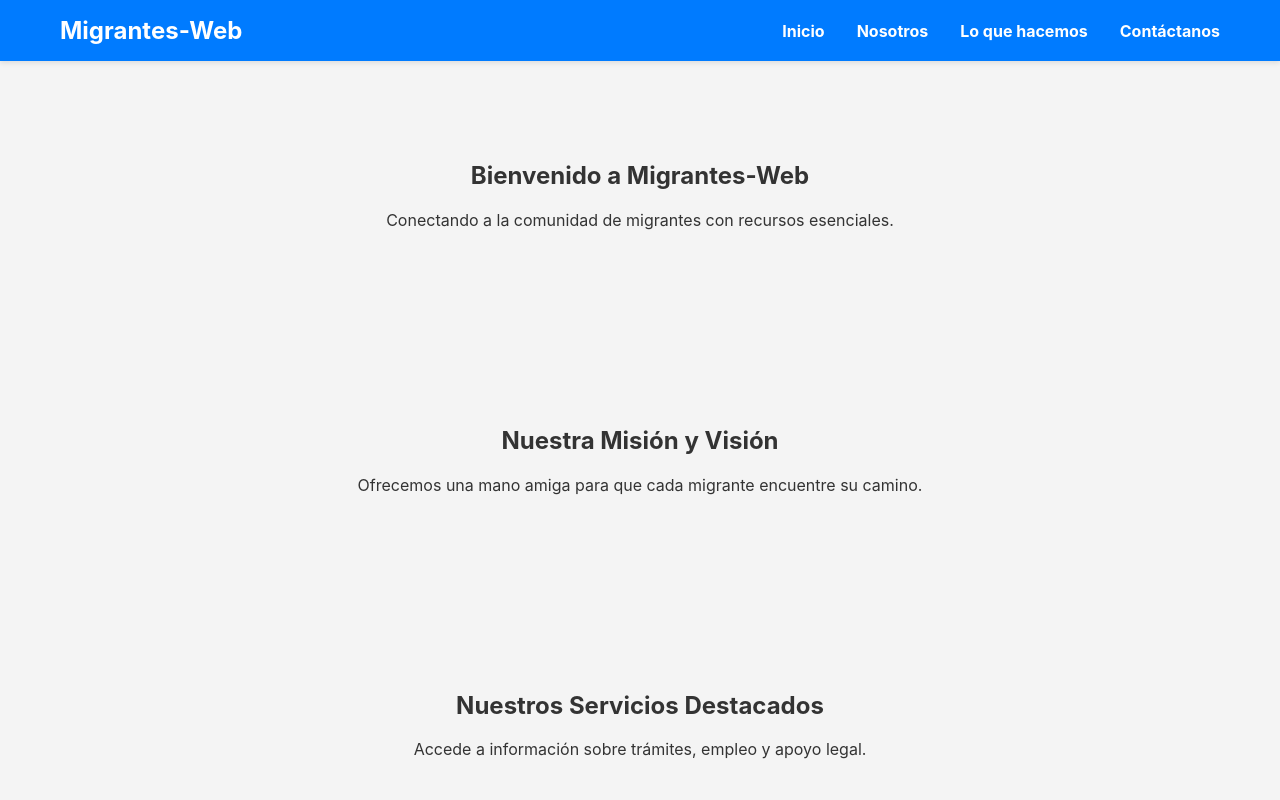
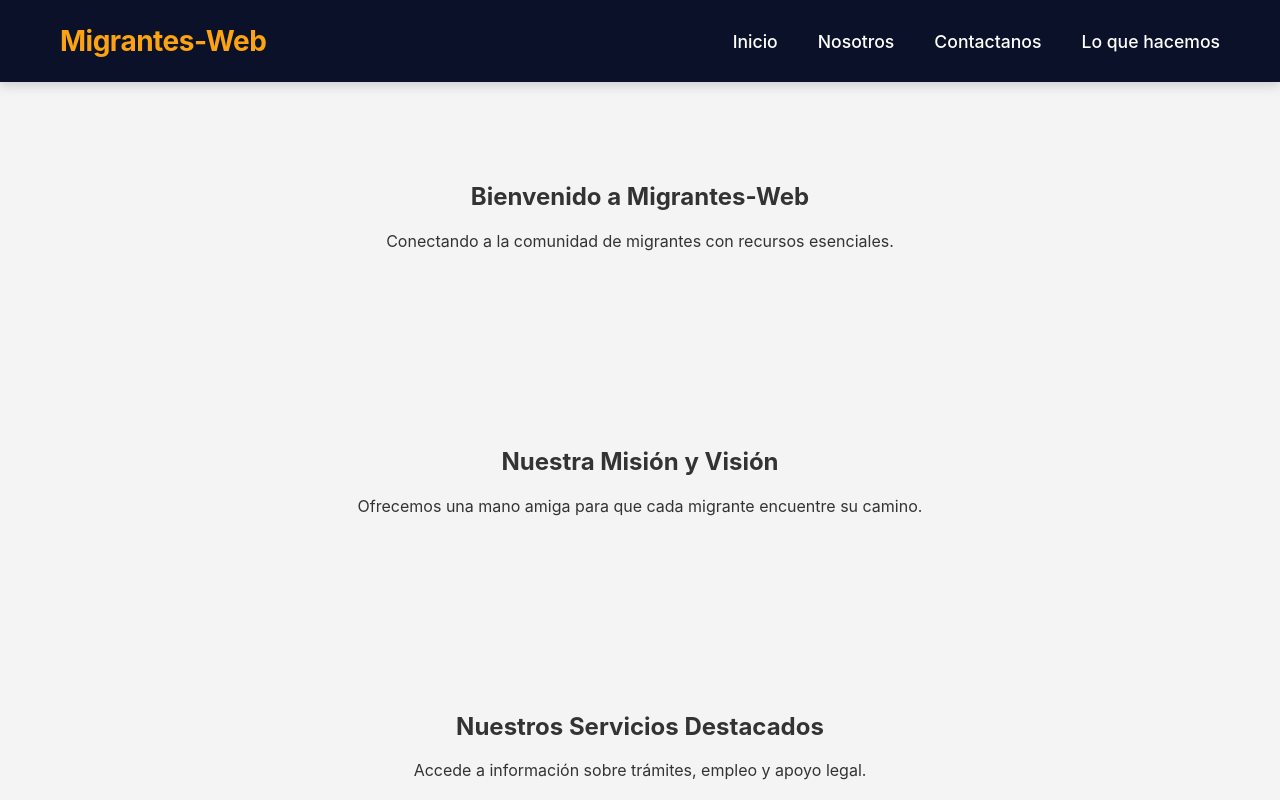
Before and after one commit to Arcanica11/migrantes-unidos, a Next.js app: page / in a window 1280 px wide. Shown: the top 800 px of the page. Built offline with nearby package versions, Linux system fonts and the light colour scheme.

Commit message:
commint 2

```diff
--- a/src/components/Footer.js
+++ b/src/components/Footer.js
@@ -1,5 +1,4 @@
 import React from 'react';
-import '../styles/Footer.css';
 
 const Footer = () => {
   return (
--- /dev/null
+++ b/src/components/Layout.js
@@ -0,0 +1,24 @@
+import React from 'react';
+import Head from 'next/head';
+import Navbar from './Navbar';
+import Footer from './Footer';
+import styles from '../styles/Layout.module.css';
+
+const Layout = ({ children }) => {
+  return (
+    <div className={styles.layoutContainer}>
+      <Head>
+        <title>Migrantes-Web</title>
+        <meta name="description" content="Página web para la comunidad de migrantes" />
+        <link rel="icon" href="/favicon.ico" />
+      </Head>
+      <Navbar />
+      <main className={styles.mainContent}>
+        {children}
+      </main>
+      <Footer />
+    </div>
+  );
+};
+
+export default Layout;
--- a/src/components/Navbar.js
+++ b/src/components/Navbar.js
@@ -1,15 +1,25 @@
-import React from 'react';
+import React, { useState } from 'react';
 import Link from 'next/link';
-import '../styles/Navbar.css';
 
 const Navbar = () => {
+  const [isOpen, setIsOpen] = useState(false);
+
+  const toggleMenu = () => {
+    setIsOpen(!isOpen);
+  };
+
   return (
     <nav className="navbar">
       <div className="container">
         <Link href="/" legacyBehavior>
           <a className="logo">Migrantes-Web</a>
         </Link>
-        <ul className="nav-links">
+        <div className={`hamburger ${isOpen ? 'open' : ''}`} onClick={toggleMenu}>
+          <div className="line line1"></div>
+          <div className="line line2"></div>
+          <div className="line line3"></div>
+        </div>
+        <ul className={`nav-links ${isOpen ? 'open' : ''}`}>
           <li>
             <Link href="/" legacyBehavior>
               <a>Inicio</a>
@@ -21,13 +31,13 @@ const Navbar = () => {
             </Link>
           </li>
           <li>
-            <Link href="/loquehacemos" legacyBehavior>
-              <a>Lo que hacemos</a>
+            <Link href="/contactanos" legacyBehavior>
+              <a>Contactanos</a>
             </Link>
           </li>
           <li>
-            <Link href="/contactanos" legacyBehavior>
-              <a>Contáctanos</a>
+            <Link href="/loquehacemos" legacyBehavior>
+              <a>Lo que hacemos</a>
             </Link>
           </li>
         </ul>
--- a/src/pages/_app.js
+++ b/src/pages/_app.js
@@ -1,25 +1,15 @@
 import React from 'react';
-import Head from 'next/head';
-import Navbar from '../components/Navbar';
-import Footer from '../components/Footer';
+import Layout from '../components/Layout';
 import '../styles/globals.css';
+import '../styles/Navbar.css';
+import '../styles/Footer.css';
+import '../styles/Layout.module.css';
 
 function MyApp({ Component, pageProps }) {
   return (
-    <>
-      <Head>
-        <title>Migrantes-Web</title>
-        <meta name="description" content="Página web para la comunidad de migrantes" />
-        <link rel="icon" href="/favicon.ico" />
-      </Head>
-      <div style={{ display: 'flex', flexDirection: 'column', minHeight: '100vh' }}>
-        <Navbar />
-        <main>
-            <Component {...pageProps} />
-        </main>
-        <Footer />
-      </div>
-    </>
+    <Layout>
+      <Component {...pageProps} />
+    </Layout>
   );
 }
 
--- a/src/styles/Footer.css
+++ b/src/styles/Footer.css
@@ -11,6 +11,6 @@
   align-items: center;
 }
 .footer p {
-    margin: 0.25rem 0;
-    font-size: 0.9rem;
+  margin: 0.25rem 0;
+  font-size: 0.9rem;
 }
--- /dev/null
+++ b/src/styles/Layout.module.css
@@ -0,0 +1,9 @@
+.layoutContainer {
+  display: flex;
+  flex-direction: column;
+  min-height: 100vh;
+}
+
+.mainContent {
+  flex: 1;
+}
--- a/src/styles/Navbar.css
+++ b/src/styles/Navbar.css
@@ -1,33 +1,123 @@
 .navbar {
-  background-color: #007bff;
+  background-color: #0a1128;
   color: white;
-  padding: 1rem 0;
-  box-shadow: 0 2px 5px rgba(0,0,0,0.1);
+  padding: 1.5rem 0;
+  box-shadow: 0 4px 10px rgba(0, 0, 0, 0.15);
+  position: sticky;
+  top: 0;
+  z-index: 1000;
 }
+
 .navbar .container {
   display: flex;
   justify-content: space-between;
   align-items: center;
+  padding: 0 20px;
 }
+
 .navbar .logo {
-  font-size: 1.5rem;
-  font-weight: bold;
+  font-size: 1.75rem;
+  font-weight: 700;
+  letter-spacing: -0.5px;
+  color: #fca311;
+  transition: color 0.3s ease-in-out;
 }
+
+.navbar .logo:hover {
+  color: #ffd700;
+}
+
 .navbar .nav-links {
   list-style: none;
   margin: 0;
   padding: 0;
   display: flex;
+  align-items: center;
 }
+
 .navbar .nav-links li {
-  margin-left: 2rem;
+  margin-left: 2.5rem;
 }
+
 .navbar .nav-links a {
   color: white;
   text-decoration: none;
-  font-weight: bold;
-  transition: color 0.3s ease;
+  font-weight: 500;
+  font-size: 1.1rem;
+  padding: 0.5rem 0;
+  transition: color 0.3s ease-in-out;
+  position: relative;
 }
+
 .navbar .nav-links a:hover {
-  color: #b2d8ff;
+  color: #e9ecef;
 }
+
+.navbar .nav-links a::before {
+  content: '';
+  position: absolute;
+  bottom: 0;
+  left: 0;
+  width: 0%;
+  height: 2px;
+  background-color: #fca311;
+  transition: width 0.3s ease-in-out;
+}
+
+.navbar .nav-links a:hover::before {
+  width: 100%;
+}
+
+@media (max-width: 768px) {
+  .navbar .container {
+    flex-direction: column;
+    align-items: flex-start;
+    padding: 15px;
+  }
+  .navbar .logo {
+    margin-bottom: 1rem;
+  }
+  .navbar .nav-links {
+    flex-direction: column;
+    width: 100%;
+    text-align: left;
+    margin-top: 1rem;
+    display: none;
+  }
+  .navbar .nav-links.open {
+    display: flex;
+  }
+  .navbar .nav-links li {
+    margin: 0.75rem 0;
+  }
+  .hamburger {
+    display: block;
+    cursor: pointer;
+    width: 30px;
+    height: 25px;
+    position: absolute;
+    top: 20px;
+    right: 20px;
+    z-index: 1001;
+  }
+  .hamburger .line {
+    width: 100%;
+    height: 3px;
+    background-color: white;
+    margin-bottom: 5px;
+    transition: all 0.3s ease-in-out;
+  }
+  .hamburger.open .line1 {
+    transform: translateY(8px) rotate(45deg);
+  }
+  .hamburger.open .line2 {
+    opacity: 0;
+  }
+  .hamburger.open .line3 {
+    transform: translateY(-8px) rotate(-45deg);
+  }
+}
+
+.hamburger {
+  display: none;
+}
--- a/src/styles/globals.css
+++ b/src/styles/globals.css
@@ -23,13 +23,12 @@ a {
   padding: 0 20px;
 }
 
-main {
-    min-height: calc(100vh - 120px); /* Ajusta para que el footer se quede abajo */
-    display: flex;
-    flex-direction: column;
-}
-
 section {
   padding: 80px 0;
   text-align: center;
 }
+
+.seccion-pagina {
+  padding: 80px 20px;
+  text-align: center;
+}
```
Also changed, not shown: src/pages/contactanos.js (+12 -0 lines), src/pages/loquehacemos.js (+12 -0 lines), src/pages/nosotros.js (+12 -0 lines), src/styles/Home.module.css (deleted, +0 -168 lines).
